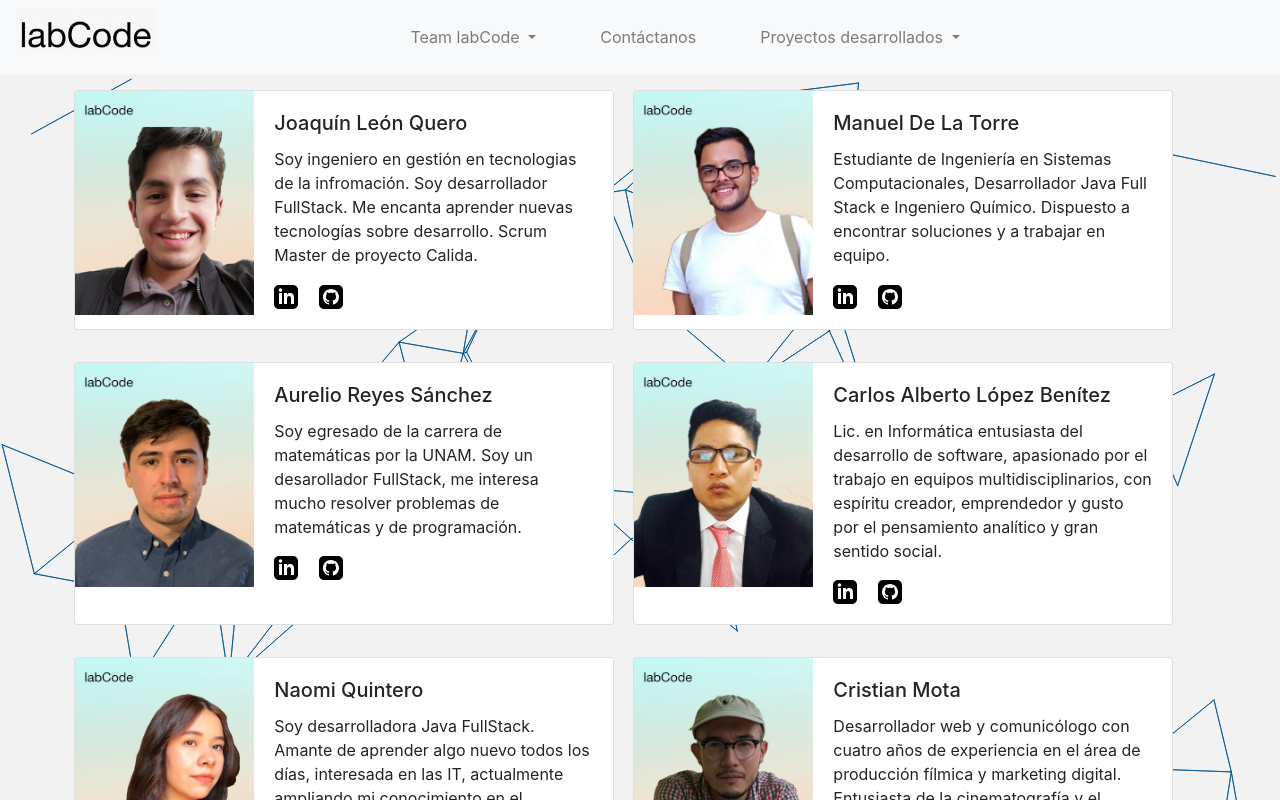
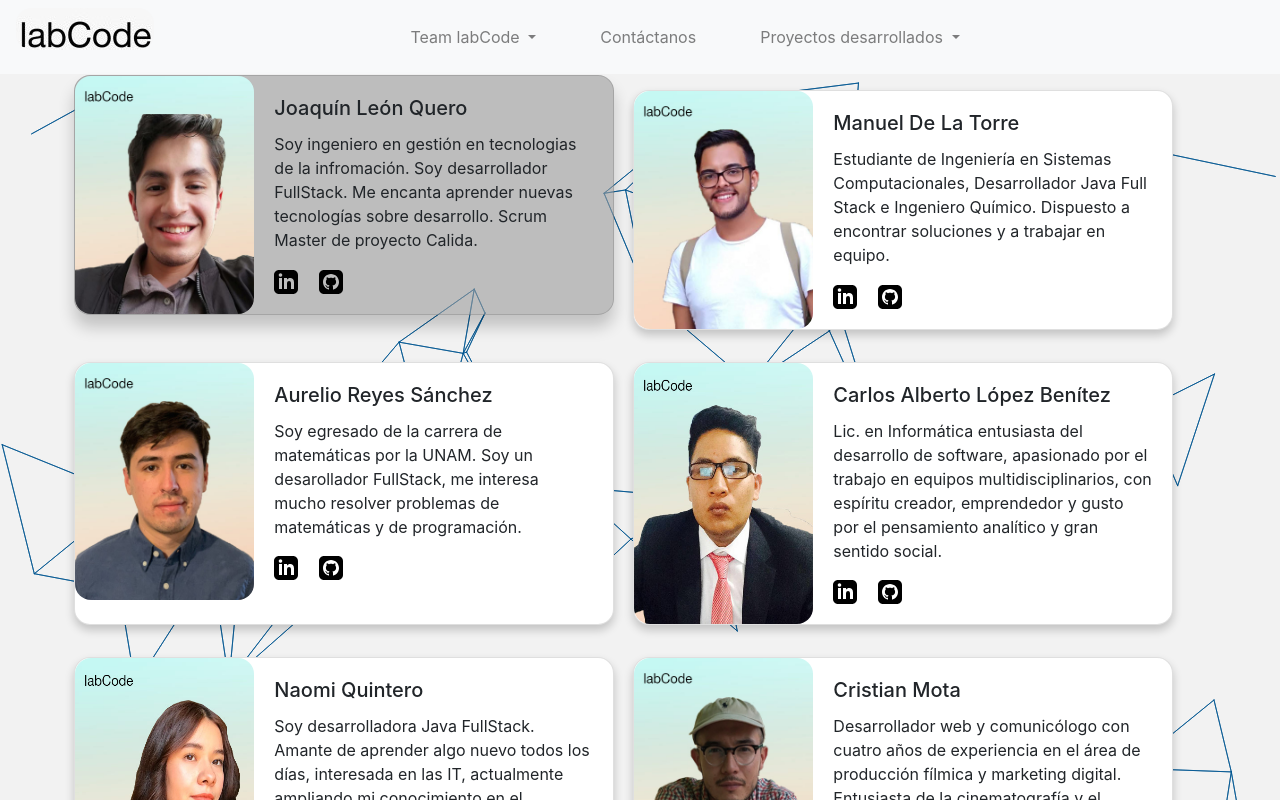
Before and after one commit to JoaquinLeonq98/Proyecto_Calida, a website: page pages/labCode.html in a window 1280 px wide. In both pictures the pointer is over the element 344 px from the left and 209 px from the top of the page. Shown: the top 800 px of the page. Drawn offline with nearby package versions, Linux system fonts and the light colour scheme; animation ran at ten frames a second.

Commit message:
Se le dan estilos a las cards de tipo hover dando in efecto animado

```diff
--- a/css/labCode.css
+++ b/css/labCode.css
@@ -0,0 +1,15 @@
+.card:hover{
+  transform: translateY(-15px);
+   background-color: rgba(155, 155, 155, 0.603);
+    box-shadow: 0 12px 16px rgba(0, 0, 0, 0.2);
+
+    transition:all  300ms;
+}
+
+
+
+.card-body a img:hover{
+    height: 28px;
+    width: 28px;
+    transition: all 400ms;
+}
--- a/css/main.css
+++ b/css/main.css
@@ -5,3 +5,4 @@
 @import url(./tienda.css);
 @import url(./index.css);
 @import url(./logInCliente.css);
+@import url(./labCode.css);
--- a/pages/labCode.html
+++ b/pages/labCode.html
@@ -6,13 +6,14 @@
     <meta name="viewport" content="width=device-width, initial-scale=1.0">
     <!-- Título de la página-->
     <title>labCode</title>
-    <!--CSS main de labCode-->
-    <link rel="stylesheet" href="../css/labCode/mainLabcode.css" />
     <!--CSS bootstrap 4.6-->
     <link rel="stylesheet"
       href="https://cdn.jsdelivr.net/npm/bootstrap@4.6.1/dist/css/bootstrap.min.css"
       integrity="sha384-zCbKRCUGaJDkqS1kPbPd7TveP5iyJE0EjAuZQTgFLD2ylzuqKfdKlfG/eSrtxUkn"
       crossorigin="anonymous" />
+       <!--CSS main de labCode-->
+    <link rel="stylesheet" href="../css/labCode/mainLabcode.css" />
+    <link rel="stylesheet" href="../css/main.css">
 </head>
 
 <body>
```
